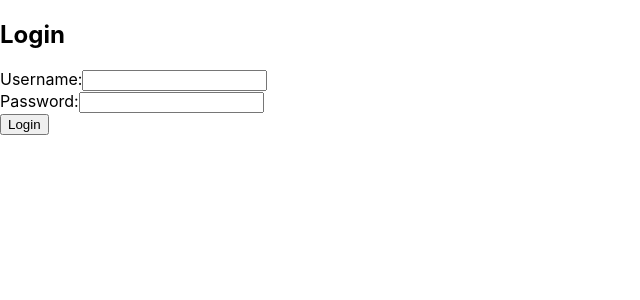
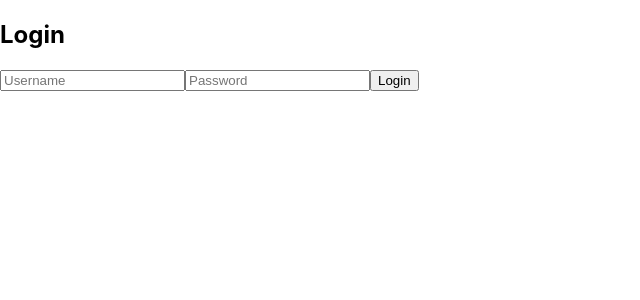
Before and after one commit to theacademy/c411-final-team-projects-c411-team-6, a React (Create React App) app in the folder client/: page /login in a window 1280 px wide. Shown: the top 300 px of the page, without its empty margins (0-640 px from the left). Built offline with nearby package versions, Linux system fonts and the light colour scheme.

Commit message:
login sets userID for plaid

```diff
--- a/client/src/App.js
+++ b/client/src/App.js
@@ -1,18 +1,20 @@
-import React from "react";
+import React, { useState } from "react";
 import { BrowserRouter as Router, Routes, Route } from "react-router-dom";
 import Home from './Home';
 import Login from './components/LoginComponent';
 import Register from './components/RegisterComponent';
-import PlaidLink from './LinkAccount';
+import PlaidLink from './components/PlaidLinkComponent'; // Ensure you import PlaidLinkComponent here
 
 const App = () => {
+  const [userID, setUserID] = useState(null); // Store userID here
+
   return (
     <Router>
       <Routes>
         <Route path="/" element={<Home />} />
-        <Route path="/login" element={<Login />} />
+        <Route path="/login" element={<Login setUserID={setUserID} />} />
         <Route path="/register" element={<Register />} />
-        <Route path="/link-account" element={<PlaidLink />} />
+        <Route path="/link-account" element={<PlaidLink userID={userID} />} />
       </Routes>
     </Router>
   );
--- a/client/src/components/LoginComponent.js
+++ b/client/src/components/LoginComponent.js
@@ -1,62 +1,64 @@
-import React, { useState } from "react";
+import React, { useState, useEffect } from 'react';
 import { useNavigate } from "react-router-dom";
 
-const Login = () => {
-  const [username, setUsername] = useState("");
-  const [password, setPassword] = useState("");
+const LoginComponent = () => {
+  const [userID, setUserID] = useState(null);
+  const [username, setUsername] = useState('');
+  const [password, setPassword] = useState('');
+  const [errorMessage, setErrorMessage] = useState('');
   const navigate = useNavigate();
 
-  const handleLogin = async (e) => {
-    e.preventDefault();
-    const userData = { username, password };
+  useEffect(() => {
+    if (userID !== null) {
+      console.log("Updated userID:", userID); // This will print the updated userID
+    }
+  }, [userID]); // This effect will run every time userID changes
 
-    try {
-      // Send POST request to login the user
-      const response = await fetch("http://localhost:8080/users/login", {
+  const handleLogin = () => {
+    // Send login request to the backend
+    fetch("http://localhost:8080/users/login", {
       method: "POST",
       headers: {
         "Content-Type": "application/json",
       },
-        body: JSON.stringify(userData),
-      });
-
-      if (response.ok) {
-        // If login is successful, redirect to Plaid link page
+      body: JSON.stringify({ username, password }),
+    })
+    .then((response) => response.json())
+    .then((data) => {
+      if (data) {
+        // If login is successful, set the userID
+        console.log("User ID:", data.id);
+        setUserID(data.id); // Assuming the server returns the user object
         navigate("/link-account");
       } else {
-        const error = await response.text();
-        alert(error);
+        setErrorMessage('Invalid credentials');
       }
-    } catch (error) {
-      console.error("Error occurred during login", error);
-      alert("An error occurred during login");
-    }
+    })
+    .catch((error) => {
+      console.error("Login error:", error);
+      setErrorMessage('An error occurred. Please try again later.');
+    });
   };
 
   return (
     <div>
       <h2>Login</h2>
-      <form onSubmit={handleLogin}>
-        <div>
-          <label>Username:</label>
       <input
         type="text"
+        placeholder="Username"
         value={username}
         onChange={(e) => setUsername(e.target.value)}
       />
-        </div>
-        <div>
-          <label>Password:</label>
       <input
         type="password"
+        placeholder="Password"
         value={password}
         onChange={(e) => setPassword(e.target.value)}
       />
-        </div>
-        <button type="submit">Login</button>
-      </form>
+      <button onClick={handleLogin}>Login</button>
+      {errorMessage && <p>{errorMessage}</p>}
     </div>
   );
 };
 
-export default Login;
+export default LoginComponent;
--- a/client/src/components/PlaidLinkComponent.js
+++ b/client/src/components/PlaidLinkComponent.js
@@ -1,17 +1,23 @@
 import React, { useState, useEffect } from "react";
 import { usePlaidLink } from "react-plaid-link";
 
-const PlaidLinkComponent = () => {
+const PlaidLinkComponent = ({ userID }) => {
   const [linkToken, setLinkToken] = useState(null);
+
 
   // Fetch link token from backend
   useEffect(() => {
-    fetch("http://localhost:8080/plaid/create-link-token?userId=1", {
+      console.log("Received userID in PlaidLinkComponent:", userID); // Log the userID
+
+      if (!userID) return; // If no userID, exit early
+
+      // Fetch link token from backend
+      fetch(`http://localhost:8080/plaid/create-link-token?userId=${userID}`, {
         method: "POST",
         headers: {
-        "Content-Type": "application/json"
+          "Content-Type": "application/json",
         },
-      body: JSON.stringify({ userId: 1 })
+        body: JSON.stringify({ userId: userID }), // Send userID in the body as well
       })
         .then((res) => res.text())
         .then((token) => {
@@ -19,8 +25,7 @@ const PlaidLinkComponent = () => {
           setLinkToken(token); // <-- this is critical
         })
         .catch((err) => console.error("Failed to fetch:", err));
-  }, []);
-
+    }, [userID]); // Make sure to re-fetch if userID changes
 
   const { open, ready } = usePlaidLink({
     token: linkToken,
@@ -48,11 +53,22 @@ const PlaidLinkComponent = () => {
     },
   });
 
+  console.log("Link token:", linkToken); // Check if token is valid
+  console.log("Ready to open Plaid Link:", ready);
+
   return (
-    <button onClick={() => open()} disabled={!ready}>
+    <>
+      <h2>Connect to Your Account</h2>
+      <p>Here, you'll be able to link your bank account through Plaid.</p>
+      <button onClick={() => {
+        console.log("Opening Plaid Link");
+        open();
+      }} disabled={!ready}>
         Connect Bank Account
       </button>
+    </>
   );
+
 };
 
 export default PlaidLinkComponent;
```
Also changed, not shown: 2 other files (tests, documents, lock files or other folders). Lines whose indentation alone changed are shown as unchanged.
